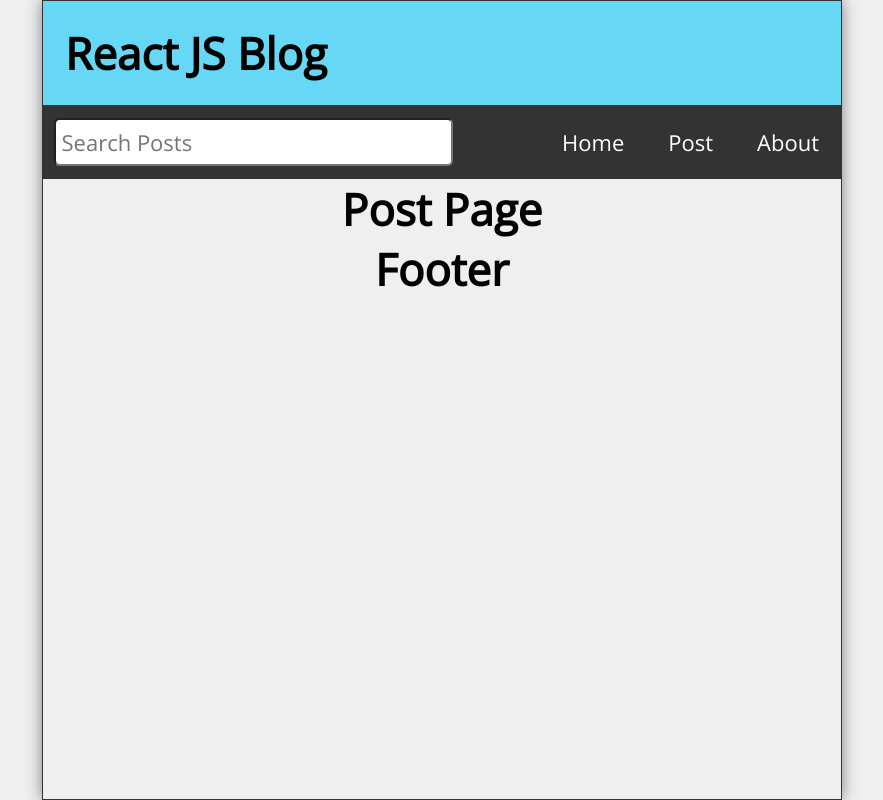
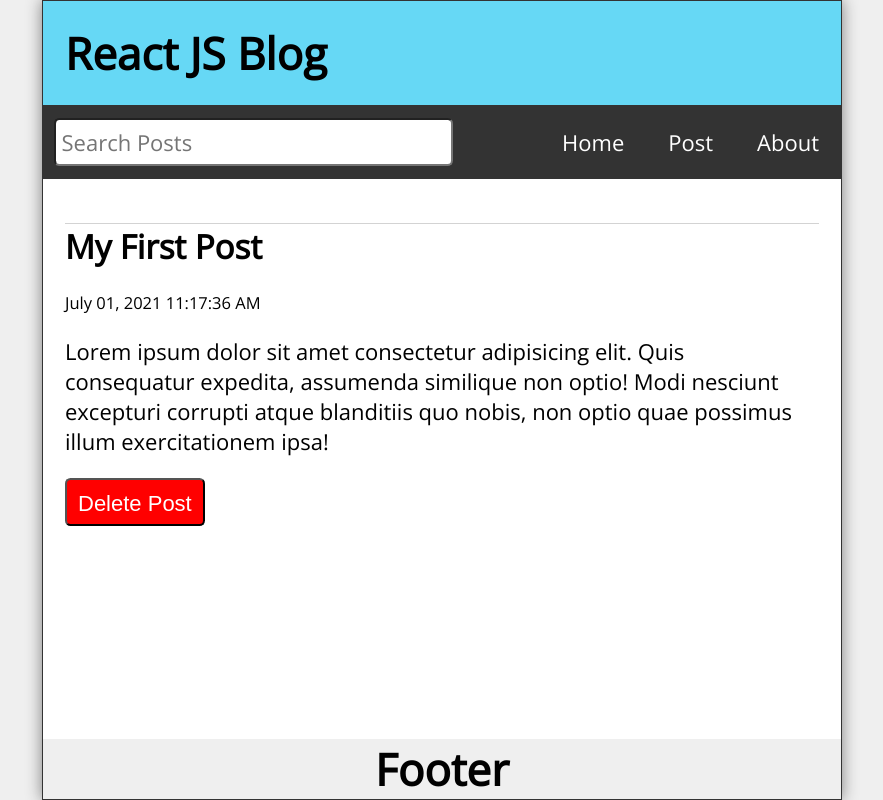
Before and after one commit to SarEnderTarkanson/ReactSeries, a React (Create React App) app in the folder r-blog-project/: page /post/1 in a window 1280 px wide. Shown: the whole page, without its empty margins (198-1081 px from the left). Built offline with nearby package versions, Linux system fonts and the light colour scheme.

Commit message:
created the content of PostPage component and used the useParams

```diff
--- a/r-blog-project/src/App.js
+++ b/r-blog-project/src/App.js
@@ -39,14 +39,19 @@
   const [search, setSearch] = useState("");
   const [searchResults, setSearchResults] = useState([]);
 
+  const handleDelete = (id) => {};
+
   return (
     <div className="App">
       <Header title="React JS Blog" />
-      <Nav search={search} setSearch={setSearch}/>
+      <Nav search={search} setSearch={setSearch} />
       <Routes>
         <Route path="/" element={<Home posts={posts} />} />
         <Route path="/post" element={<NewPost />} />
-        <Route path="/post/:id" element={<PostPage />} />
+        <Route
+          path="/post/:id"
+          element={<PostPage posts={posts} handleDelete={handleDelete} />}
+        />
         <Route path="/about" element={<About />} />
         <Route path="*" element={<Missing />} />
       </Routes>
--- a/r-blog-project/src/PostPage.js
+++ b/r-blog-project/src/PostPage.js
@@ -1,9 +1,31 @@
-const PostPage = () => {
-    return (
-      <main>
-        <h1>Post Page</h1>
-      </main>
-    );
-  };
+import { useParams, Link } from "react-router-dom";
 
-  export default PostPage;
+const PostPage = ({ posts, handleDelete }) => {
+  const { id } = useParams();
+  const post = posts.find((post) => post.id.toString() === id);
+
+  return (
+    <main className="PostPage">
+      <article className="post"></article>
+      {post && (
+        <>
+          <h2>{post.title}</h2>
+          <p className="postDate">{post.datetime}</p>
+          <p className="postBody">{post.body}</p>
+          <button onClick={() => handleDelete(post.id)}>Delete Post</button>
+        </>
+      )}
+      {!post && (
+        <>
+          <h2>Post Not Found</h2>
+          <p>Well, that's disappointing.</p>
+          <p>
+            <Link to="/">Visit our Home Page</Link>
+          </p>
+        </>
+      )}
+    </main>
+  );
+};
+
+export default PostPage;
```
